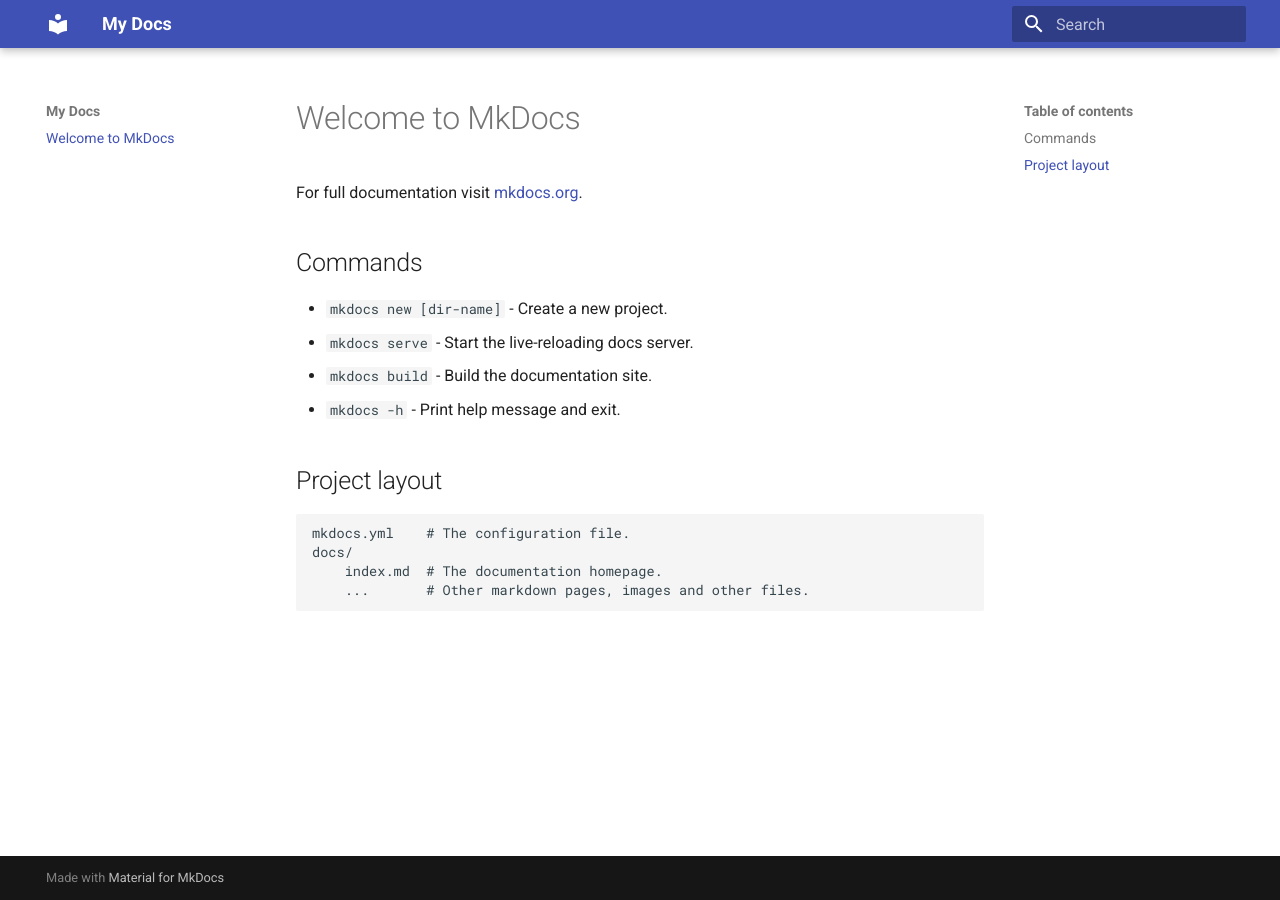
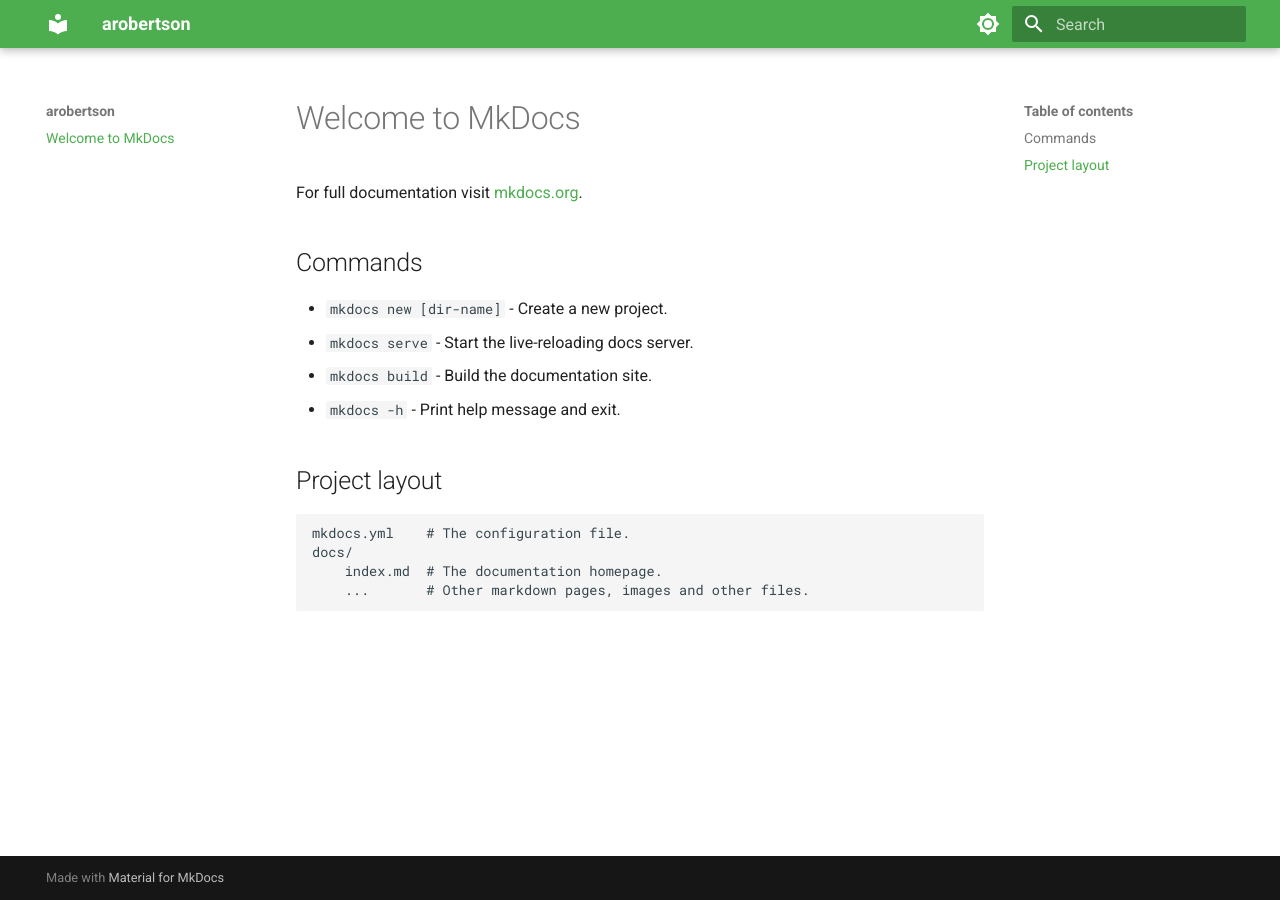
Before and after one commit to arobertsonxyz/wiki, an MkDocs documentation site: the page built from docs/index.md, in a window 1280 px wide. Built offline with MkDocs 1.6.1 and Material for MkDocs 9.7.7, drawn with Linux system fonts in a browser that asks for light colours.

Commit message:
Update mkdocs.yml

```diff
--- a/mkdocs.yml
+++ b/mkdocs.yml
@@ -1,3 +1,17 @@
-site_name: My Docs
+site_name: arobertson
 theme:
   name: material
+  palette:
+
+    # Palette toggle for light mode
+    - scheme: default
+      primary: green
+      toggle:
+        icon: material/brightness-7
+        name: Switch to dark mode
+
+    # Palette toggle for dark mode
+    - scheme: slate
+      toggle:
+        icon: material/brightness-4
+        name: Switch to light mode
```
